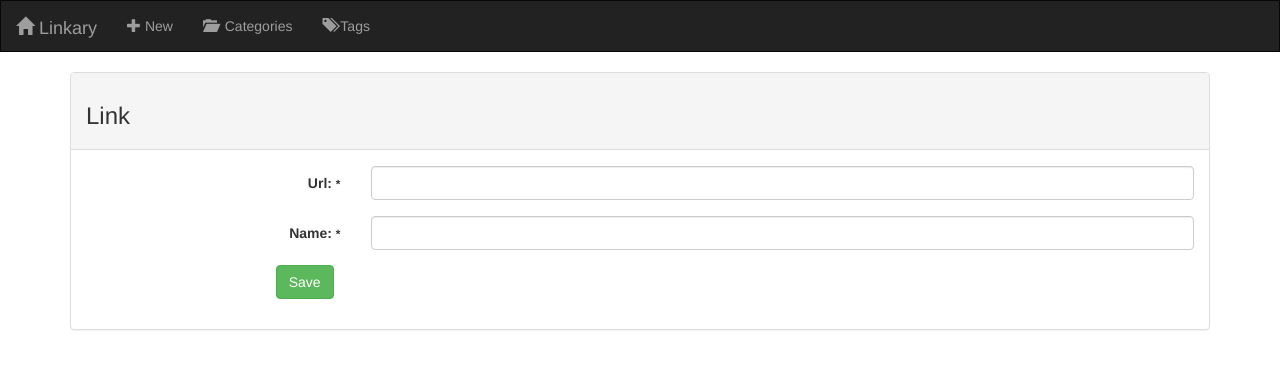
After one commit to boberstarosta/linkary, a Django app: page /link/new/ in a window 1280 px wide. The commit adds this page. Shown: the top 369 px of the page. Run offline with Django 3.2, Linux system fonts and the light colour scheme; some libraries are stand-ins or nearby versions.

Commit message:
Created basic link list and detail views

```diff
--- a/linkary/models.py
+++ b/linkary/models.py
@@ -1,4 +1,5 @@
 from django.db import models
+from django.urls import reverse
 # To use User as ForeignKey:
 # from django.contrib.auth.models import User
 # user = models.ForeignKey(User, on_delete=models.SET_NULL, blank=True, null=True)
@@ -8,7 +9,16 @@ class Category(models.Model):
     parent = models.ForeignKey('self', on_delete=models.CASCADE)
     name = models.CharField(max_length=100)
 
+    def __str__(self):
+        return self.name
+
 
 class Link(models.Model):
     url = models.URLField()
     name = models.CharField(max_length=500)
+
+    def get_absolute_url(self):
+        return reverse('link_detail', kwargs={'pk': self.pk})
+
+    def __str__(self):
+        return self.name
--- a/linkary/templates/linkary/base.html
+++ b/linkary/templates/linkary/base.html
@@ -34,7 +34,7 @@
             <div class="collapse navbar-collapse" id="topNavBar">
                 <!-- Nav Menu -->
                 <ul class="nav navbar-nav">
-                    <li><a href="#"><span class="glyphicon glyphicon-plus"></span>&nbsp;New</a></li>
+                    <li><a href="{% url 'link_create' %}"><span class="glyphicon glyphicon-plus"></span>&nbsp;New</a></li>
                     <li><a href="#"><span class="glyphicon glyphicon-folder-open"></span>&nbsp;&nbsp;Categories</a></li>
                     <li><a href="#"><span class="glyphicon glyphicon-tags"></span>&nbsp;Tags</a></li>
                 </ul>
--- /dev/null
+++ b/linkary/templates/linkary/base_form.html
@@ -0,0 +1,26 @@
+<form class="form-horizontal" action="" method="post">
+    {% csrf_token %}
+
+    {% if form.non_field_errors %}
+        <div class="alert alert-danger">{{ form.non_field_errors }}</div>
+    {% endif %}
+
+    {% for field in form %}
+        <div class="form-group">
+            <div class="col-sm-offset-3 col-sm-9">
+                <span class="text-danger small">{{ field.errors }}</span>
+            </div>
+            <label class="control-label col-sm-3">
+                {{ field.label_tag }}
+                {% if field.field.required %}<span class="font-weight-normal small">*</span>{% endif %}
+            </label>
+            <div class="col-sm-9">{{ field }}</div>
+        </div>
+    {% endfor %}
+
+    <div class="form-group">
+        <div class="col-sm-offset-2 col-sm-10">
+            <button type="submit" class="btn btn-success">Save</button>
+        </div>
+    </div>
+</form>
--- a/linkary/templates/linkary/index.html
+++ b/linkary/templates/linkary/index.html
@@ -8,5 +8,10 @@
             <h1 class="text-center">Linkary</h1>
             <h3 class="text-center"><small>for when chrome sync fails</small></h3>
         </div>
+        <ul>
+            {% for link in object_list %}
+                <li><a href="{{ link.url }}">{{ link.name }}</a></li>
+            {% endfor %}
+        </ul>
     </div>
 {% endblock %}
--- /dev/null
+++ b/linkary/templates/linkary/link_form.html
@@ -0,0 +1,16 @@
+{% extends 'linkary/base.html' %}
+
+{% block title %}New{% endblock %}
+
+{% block content %}
+<div class="container">
+    <div class="panel panel-default">
+        <div class="panel-heading">
+            <h3>Link</h3>
+        </div>
+        <div class="panel-body">
+            {% include 'linkary/base_form.html' %}
+        </div>
+    </div>
+</div>
+{% endblock %}
--- a/linkary/views.py
+++ b/linkary/views.py
@@ -1,5 +1,27 @@
-from django.shortcuts import render
+from django.views.generic import ListView, DetailView
+from django.views.generic.edit import CreateView, FormMixin
+from . import models
 
 
-def index(request):
-    return render(request, 'linkary/index.html', {})
+class LinkListView(ListView):
+    model = models.Link
+    template_name = 'linkary/index.html'
+
+
+class LinkDetailView(DetailView):
+    model = models.Link
+
+
+class BootstrapFormMixin(FormMixin):
+    """Inherit from this class to create forms tagged for bootstrap."""
+    def get_form(self, form_class=None):
+        """Add bootstrap class "form-control" to each field before returning form."""
+        form = super().get_form(form_class)
+        for field in form.fields.values():
+            field.widget.attrs.update({'class': 'form-control'})
+        return form
+
+
+class LinkCreateView(BootstrapFormMixin, CreateView):
+    model = models.Link
+    fields = '__all__'
--- a/website/urls.py
+++ b/website/urls.py
@@ -4,5 +4,7 @@ from linkary import views
 
 urlpatterns = [
     path('admin/', admin.site.urls),
-    path('', views.index, name='index'),
+    path('', views.LinkListView.as_view(), name='index'),
+    path('link/<int:pk>/', views.LinkDetailView.as_view(), name='link_detail'),
+    path('link/new/', views.LinkCreateView.as_view(), name='link_create'),
 ]
```
Also changed, not shown: linkary/templates/linkary/link_detail.html (added, +21 -0 lines), db.sqlite3.
